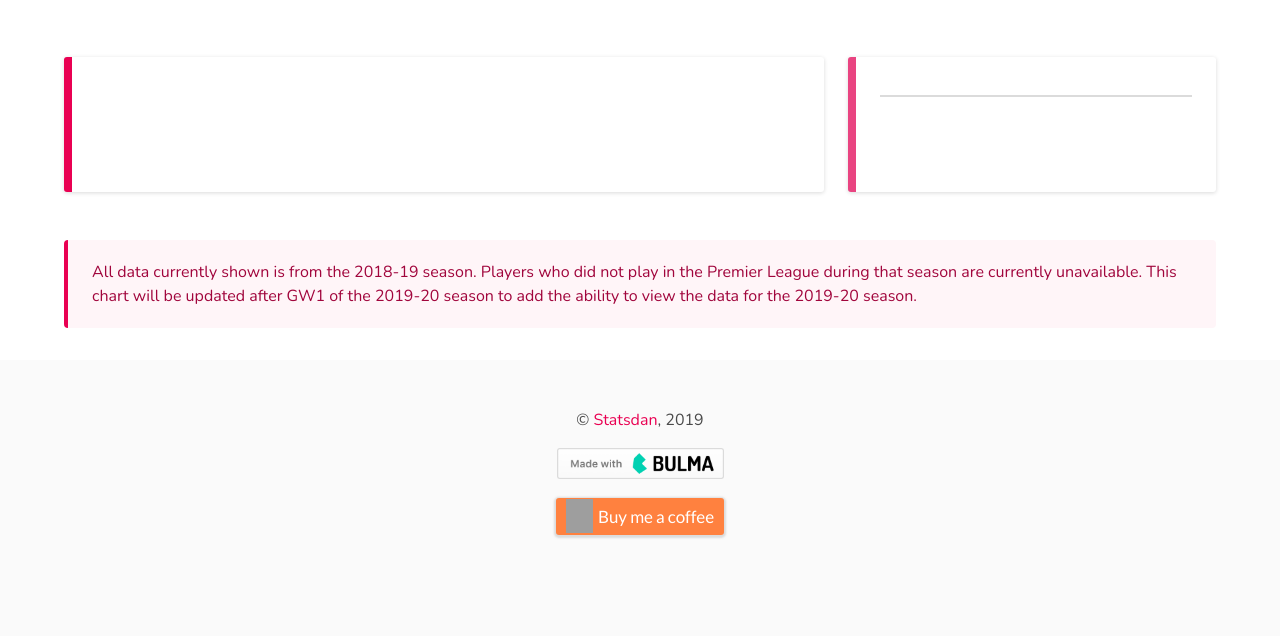
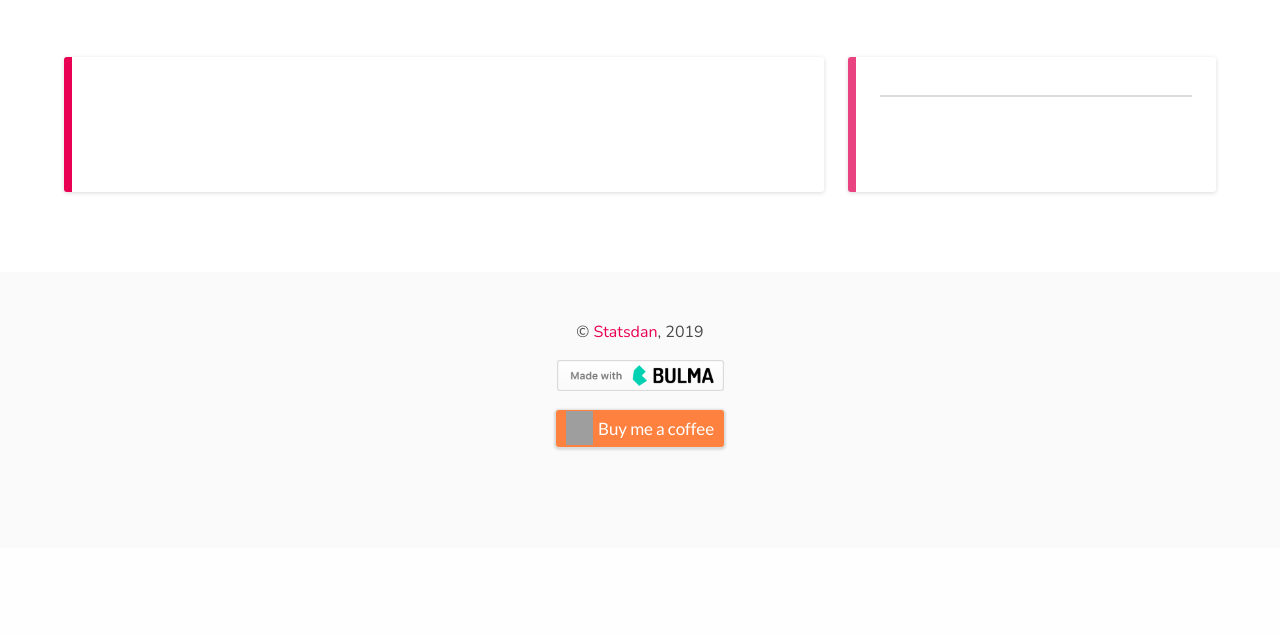
Before and after one commit to dmallory42/super-fpl, a Flask app: template templates/fpl/home.html in a window 1280 px wide. Shown: the part 636-1272 px from the top of the page. After the commit the page ends 1087 px from the top, so only its background shows below. Run offline with Flask 2, Linux system fonts and the light colour scheme; the template is opened without the code that fills it, so the values that code supplies are empty; some libraries are stand-ins or nearby versions; grey boxes are pictures that could not be loaded.

Commit message:
removed message

```diff
--- a/templates/fpl/home.html
+++ b/templates/fpl/home.html
@@ -98,18 +98,6 @@
                 </div>
             </div>
         </div>
-    </div>
-</section>
-<section>
-    <div class="container">
-        <article class="message is-info">
-            <div class="message-body">
-                All data currently shown is from the 2018-19 season. Players who did
-                not play in the Premier League during that season are currently unavailable.
-                This chart will be updated after GW1 of the 2019-20 season to add the ability
-                to view the data for the 2019-20 season.
-            </div>
-        </article>
     </div>
 </section>
 
```
